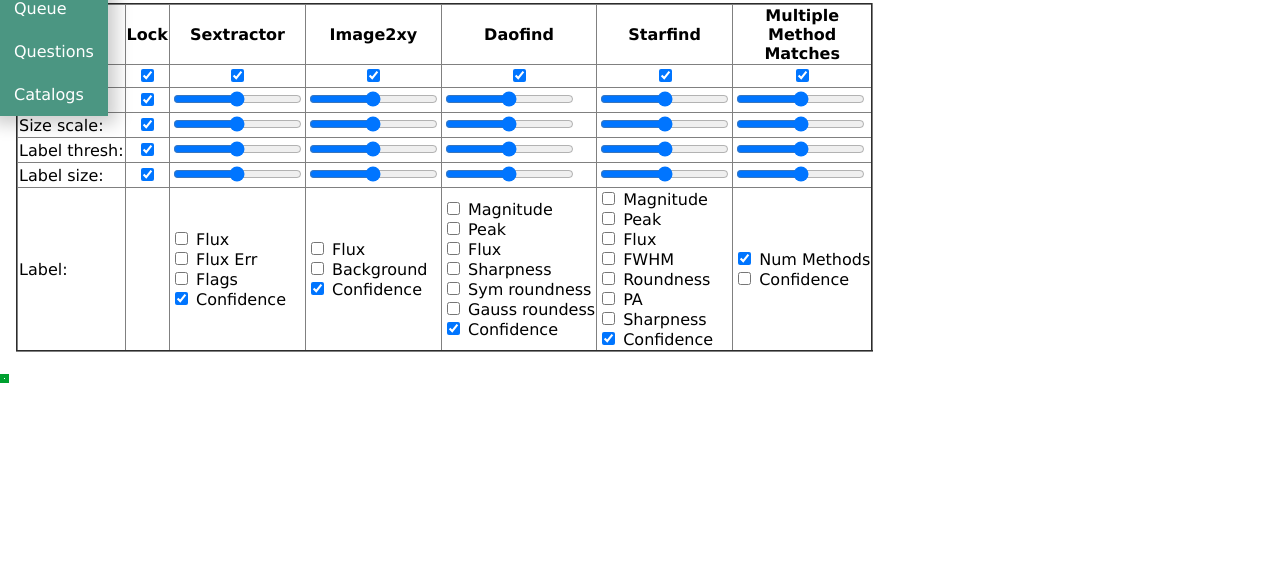
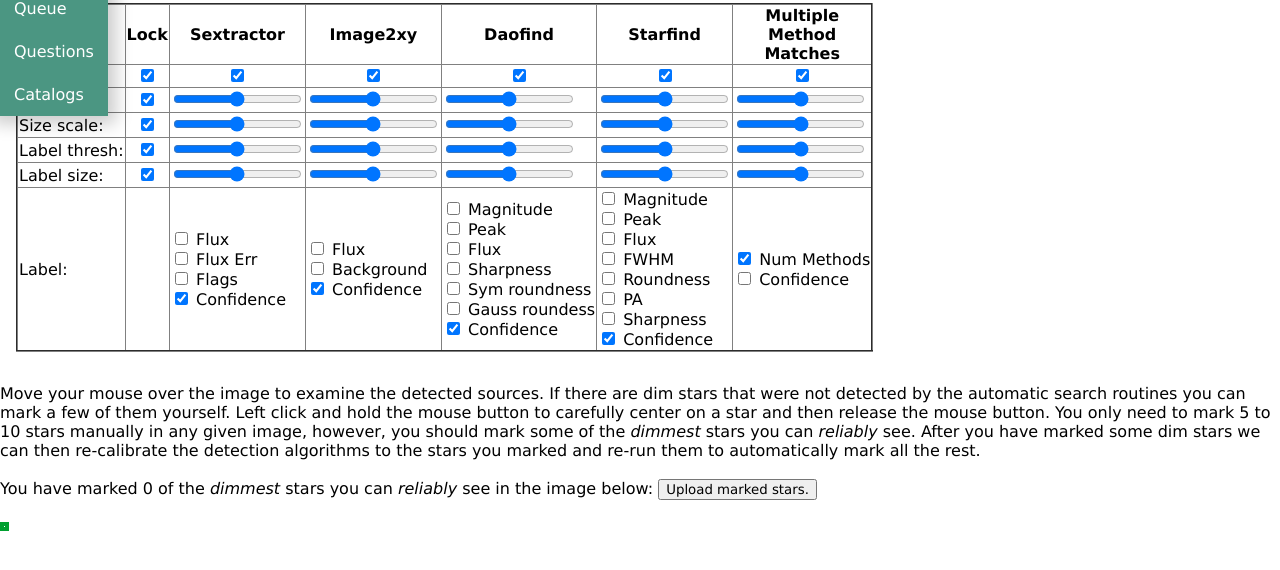
Before and after one commit to AndrewBuck/cosmic, a Django app: page /image/1/sources/ in a window 1280 px wide. Shown: the part 56-626 px from the top of the page. Run offline with Django 3.2, Linux system fonts and the light colour scheme; tables that the repository leaves empty hold one stand-in row (values such as "Sample post"); parts of the project's set-up code (start-up, migrations or seed data) failed here and were passed over; some libraries are stand-ins or nearby versions.

Commit message:
Many user interface changes to image source viewer.

```diff
--- a/cosmicapp/templates/cosmicapp/imageSources.html
+++ b/cosmicapp/templates/cosmicapp/imageSources.html
@@ -132,6 +132,23 @@ colors are defined in javascript, we need to do this in the window.onload functi
 </tr>
 </table>
 
+<p><div id=uploadResultsDiv>
+    Move your mouse over the image to examine the detected sources.  If there are dim
+    stars that were not detected by the automatic search routines you can mark a few of
+    them yourself.  Left click and hold the mouse button to carefully center on a star and
+    then release the mouse button.  You only need to mark 5 to 10 stars manually in any given
+    image, however, you should mark some of the <i>dimmest</i> stars you can
+    <i>reliably</i> see.  After you have marked some dim stars we can then re-calibrate
+    the detection algorithms to the stars you marked and re-run them to automatically mark
+    all the rest.
+    <br><br>
+    <div id=uploadResultsButtonDiv>
+        You have marked <div id=uploadResultsNumDiv style="display: inline-block">0</div> of the <i>dimmest</i> stars
+        you can <i>reliably</i> see in the image below:
+        <input id=uploadMarkedStarsButton type=button value="Upload marked stars.">
+    </div>
+</div></p>
+
 <canvas id="sourcesCanvas" width="{{image.dimX}}" height="{{image.dimY}}" style="border:4px solid #00A030">
 Your browser does not support the HTML5 canvas tag.
 </canvas>
@@ -164,18 +181,20 @@ var reticlePrecision = 0.66;
 var mouseoverTextActive = false;
 var oldMouseCursor = document.body.style.cursor;
 var maxDistanceFromStar = 10;
+var mouseTextHideDistance = 120;
 var maxDistanceFromStarSquared = maxDistanceFromStar*maxDistanceFromStar;
+var lastDrawSourcesTime = 0;
 
 var plot;
 
 function drawStroked(c, text, x, y, ignoreDistance=false)
 {
-    if(mouseoverTextActive && !ignoreDistance)
+    if(!ignoreDistance)
     {
         var deltaX = x - mouseX;
         var deltaY = {{image.dimY}} - y - mouseY;
 
-        if(deltaX*deltaX + deltaY*deltaY < 70*70)
+        if(deltaX*deltaX + deltaY*deltaY < mouseTextHideDistance*mouseTextHideDistance)
             return;
     }
 
@@ -589,14 +608,18 @@ function constructLabelText(paramArray)
 
 function drawSource(c, x, y, size, sizeFactor, sizeScaleFactor)
 {
-    if(mouseoverTextActive)
-    {
-        var deltaX = x - mouseX;
-        var deltaY = y - mouseY;
+    var oldGlobalAlpha = c.globalAlpha;
 
-        if(deltaX*deltaX + deltaY*deltaY < maxDistanceFromStarSquared)
-            return;
-    }
+    var deltaX = x - mouseX;
+    var deltaY = y - mouseY;
+
+    var dist = Math.sqrt(deltaX*deltaX + deltaY*deltaY);
+    var multiplier = 15;
+    if(dist < maxDistanceFromStar)
+        return;
+
+    if(dist < multiplier*maxDistanceFromStar)
+        context.globalAlpha = Math.max(0.2, Math.pow(dist/(multiplier*maxDistanceFromStar), 3));
 
     var drawRadius = sizeFactor*Math.pow(size, sizeScaleFactor);
     drawRadius = math.min(drawRadius, 20);
@@ -605,10 +628,23 @@ function drawSource(c, x, y, size, sizeFactor, sizeScaleFactor)
     c.beginPath();
     c.arc(x, {{image.dimY}} - y, drawRadius, 0, 2*Math.PI)
     c.stroke();
+
+    context.globalAlpha = oldGlobalAlpha;
 };
 
-function drawReticle(c, x, y, size)
+function drawReticle(c, x, y, size, color='#A02020', opacity=-1)
 {
+    var oldGlobalAlpha = c.globalAlpha;
+    if(opacity = -1)
+        c.globalAlpha = 0.4 + 0.6*Math.pow(mouseObjectsList.length/3, 2);
+    else
+        c.globalAlpha = opacity;
+
+    oldStrokeStyle = c.strokeStyle;
+    oldFillStyle = c.fillStyle;
+    c.strokeStyle = color;
+    c.fillStyle = color;
+
     var i;
     var angle = Math.PI/8;
 
@@ -642,11 +678,23 @@ function drawReticle(c, x, y, size)
         c.arc(x, {{image.dimY}} - y, size*.66, i*Math.PI/2-angle, i*Math.PI/2+angle)
         c.stroke();
     }
+
+    context.globalAlpha = oldGlobalAlpha;
 };
 
 function drawSources()
 {
     var i;
+
+    var d = new Date();
+    var currentMilliseconds = d.getTime();
+    if(currentMilliseconds - lastDrawSourcesTime < 100)
+    {
+        //TODO: Need to start a timer or something to trigger a redraw after the timeout has expired.
+        return;
+    }
+
+    lastDrawSourcesTime = currentMilliseconds;
 
     context.drawImage(img, 0, 0);
     context.lineWidth = 2;
@@ -810,6 +858,7 @@ function drawSources()
 
     yPos = mouseY - (mouseY/{{image.dimY}})*(mouseObjectsList.length-0)*(labelSize+4) + 30*(1.0-mouseY/{{image.dimY}});
 
+    var raDecPrinted = false;
     for(i = 0; i < mouseObjectsList.length && !lmbDown; i++)
     {
         switch(mouseObjectsList[i].method)
@@ -851,6 +900,14 @@ function drawSources()
 
         drawStroked(context, mouseObjectsList[i].method + " " + math.round(mouseObjectsList[i].confidence, 2),
                     xPos, {{image.dimY}} - yPos - i*(labelSize+4), true);
+
+        if(!raDecPrinted)
+        {
+            raDecPrinted = true;
+            drawStroked(context, "ra, dec: " + math.round(mouseObjectsList[i].ra, 3) + " "
+            + math.round(mouseObjectsList[i].dec, 3),
+                        xPos, {{image.dimY}} - yPos + (labelSize+4), true);
+        }
     }
 
     if(lmbDown)
@@ -861,10 +918,22 @@ function drawSources()
         var xPos = mouseX - reticlePrecision*deltaX;
         var yPos = mouseY - reticlePrecision*deltaY;
 
-        drawReticle(context, xPos, yPos, 30);
+        drawReticle(context, xPos, yPos, 30, userCreatedColor);
+    }
+    else
+    {
+        drawReticle(context, mouseX, mouseY, 30/reticlePrecision, userCreatedColor, 0.8);
     }
 
     context.textAlign = 'start';
+
+    // Log the draw time taken by the routine to the console.
+    if(false)
+    {
+        var d = new Date();
+        var endMilliseconds = d.getTime();
+        console.log("Draw time: " + (endMilliseconds - currentMilliseconds) + " milliseconds.");
+    }
 };
 
 function updateTable(id)
@@ -1036,14 +1105,23 @@ function handleMouseMove(event)
     oldMouseObjectsList = mouseObjectsList;
     mouseObjectsList = [];
 
-    sourceLists = [
-        [sextractorResults, 'sextractor'],
-        [image2xyResults, 'image2xy'],
-        [daofindResults, 'daofind'],
-        [starfindResults, 'starfind'],
-        [sourceFindMatches, 'multi'],
-        [userCreatedResults, 'user - not uploaded']
-        ];
+    //TODO: Add an if statement for each source and only include it in this array if it is
+    //checked up above.
+    sourceLists = [];
+
+    if($('#sextractorEnabledCheckbox').is(':checked'))
+        sourceLists[sourceLists.length] = [sextractorResults, 'sextractor'];
+
+    if($('#image2xyEnabledCheckbox').is(':checked'))
+        sourceLists[sourceLists.length] = [image2xyResults, 'image2xy'];
+    if($('#daofindEnabledCheckbox').is(':checked'))
+        sourceLists[sourceLists.length] = [daofindResults, 'daofind'];
+    if($('#starfindEnabledCheckbox').is(':checked'))
+        sourceLists[sourceLists.length] = [starfindResults, 'starfind'];
+    if($('#sourceFindMatchesEnabledCheckbox').is(':checked'))
+        sourceLists[sourceLists.length] = [sourceFindMatches, 'multi'];
+
+    sourceLists[sourceLists.length] = [userCreatedResults, 'user - not uploaded'];
 
     for(var i = 0; i < sourceLists.length; i++)
     {
@@ -1068,20 +1146,11 @@ function handleMouseMove(event)
     }
 
     if(mouseObjectsList.length > 0)
-    {
         mouseoverTextActive = true;
-        document.body.style.cursor = 'none';
-    }
     else
-    {
-        if(mouseoverTextActive && !lmbDown)
-            document.body.style.cursor = oldMouseCursor;
+        mouseoverTextActive = false;
 
-        mouseoverTextActive = false;
-    }
-
-    if(lmbDown || !arraysEqual(oldMouseObjectsList, mouseObjectsList))
-        drawSources();
+    drawSources();
 };
 
 function handleMouseButtonDown(event)
@@ -1093,7 +1162,6 @@ function handleMouseButtonDown(event)
         lmbDown = true;
         mouseXStart = mouseX;
         mouseYStart = mouseY;
-        document.body.style.cursor = 'none';
         drawSources();
     }
 };
@@ -1113,8 +1181,16 @@ function handleMouseButtonUp(event)
         userCreatedResults[userCreatedResults.length] = {x: xPos, y: yPos, confidence: 1.0};
 
         lmbDown = false;
-        document.body.style.cursor = oldMouseCursor;
         drawSources();
+    }
+
+    $('#uploadResultsNumDiv').html(userCreatedResults.length);
+
+    if(userCreatedResults.length == 1)
+    {
+        $('#uploadMarkedStarsButton').hide(1000);
+        $('#uploadMarkedStarsButton').prop( "disabled", false );
+        $('#uploadMarkedStarsButton').show(1000);
     }
 };
 
@@ -1127,7 +1203,10 @@ window.onload = function()
     $(window).mousemove(handleMouseMove);
     $('#sourcesCanvas').mousedown(handleMouseButtonDown);
     $('#sourcesCanvas').mouseup(handleMouseButtonUp);
+    $("#sourcesCanvas").mouseenter(function(){document.body.style.cursor = 'none';});
     $("#sourcesCanvas").mouseleave(function(){document.body.style.cursor = oldMouseCursor;});
+
+    $('#uploadMarkedStarsButton').prop( "disabled", true );
 
     var xdr = new Bokeh.DataRange1d({ follow: 'start' });
     var ydr = new Bokeh.DataRange1d({ follow: 'start' });
```
